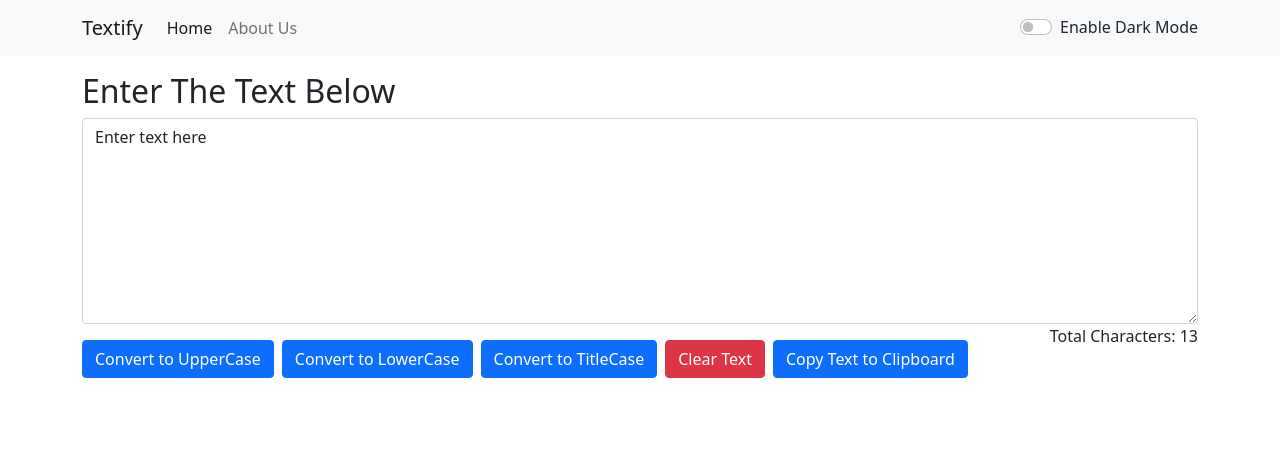
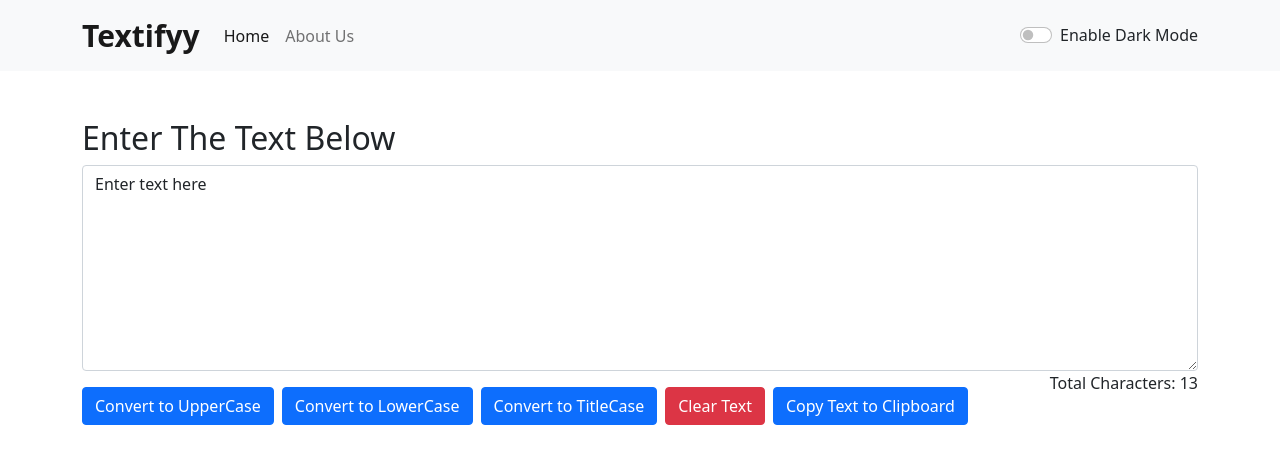
Before and after one commit to ahmadmangla/Textify-App, a React (Create React App) app in the folder my-app/: page / in a window 1280 px wide. Shown: the top 464 px of the page. Built offline with nearby package versions, Linux system fonts and the light colour scheme.

Commit message:
Navbar Styling

```diff
--- a/my-app/public/index.html
+++ b/my-app/public/index.html
@@ -7,7 +7,7 @@
     <meta name="theme-color" content="#000000" />
     <meta
       name="description"
-      content="Textify is a text modifier to help you minimize your work load by providing fast solutions as you type."
+      content="Textifyy is a text modifier to help you minimize your work load by providing fast solutions as you type."
     />
     <!-- Bootstrap CSS -->
     <link href="https://cdn.jsdelivr.net/npm/bootstrap@5.1.3/dist/css/bootstrap.min.css" rel="stylesheet" integrity="sha384-1BmE4kWBq78iYhFldvKuhfTAU6auU8tT94WrHftjDbrCEXSU1oBoqyl2QvZ6jIW3" crossorigin="anonymous">
@@ -26,7 +26,7 @@
       work correctly both with client-side routing and a non-root public URL.
       Learn how to configure a non-root public URL by running `npm run build`.
     -->
-    <title>Textify</title>
+    <title>Textifyy</title>
   </head>
   <body>
     <noscript>You need to enable JavaScript to run this app.</noscript>
--- a/my-app/src/App.js
+++ b/my-app/src/App.js
@@ -36,7 +36,7 @@ const App = () => {
 
 
   return <>
-    <Navbar title="Textify" mode={mode} toggleMode={toggleMode}/>
+    <Navbar title="Textifyy" mode={mode} toggleMode={toggleMode}/>
     <div className='container'>
       <Alert alert={alertMsg}/>
       <TextForm buttonColor={buttonColor} heading="Enter The Text Below" toggleAlert={toggleAlert}/>
--- /dev/null
+++ b/my-app/src/Components/Navbar.css
@@ -0,0 +1,8 @@
+.navbar-brand {
+    font-size: 30px;
+    font-weight: 700;
+}
+
+.navbar-nav li.nav-item a {
+    font-weight: 500;
+}
--- a/my-app/src/Components/Navbar.js
+++ b/my-app/src/Components/Navbar.js
@@ -1,5 +1,6 @@
 import React from 'react'
 import PropTypes from 'prop-types'
+import './Navbar.css';
 
 const Navbar = (props) => {
     return (
--- a/my-app/src/Components/TextForm.js
+++ b/my-app/src/Components/TextForm.js
@@ -36,7 +36,7 @@ const TextForm = (props) => {
   }
 
   return (
-    <div className="mb-3 my-3">
+    <div className="mb-3 my-5">
       <h2>{props.heading}</h2>
       <textarea className="form-control" id="my-form" onChange={handleOnChange} placeholder={text} value={text} rows="8"></textarea>
       <div className='float-end'>Total Characters: {text.replace(/ /g, "").length}</div>
```
